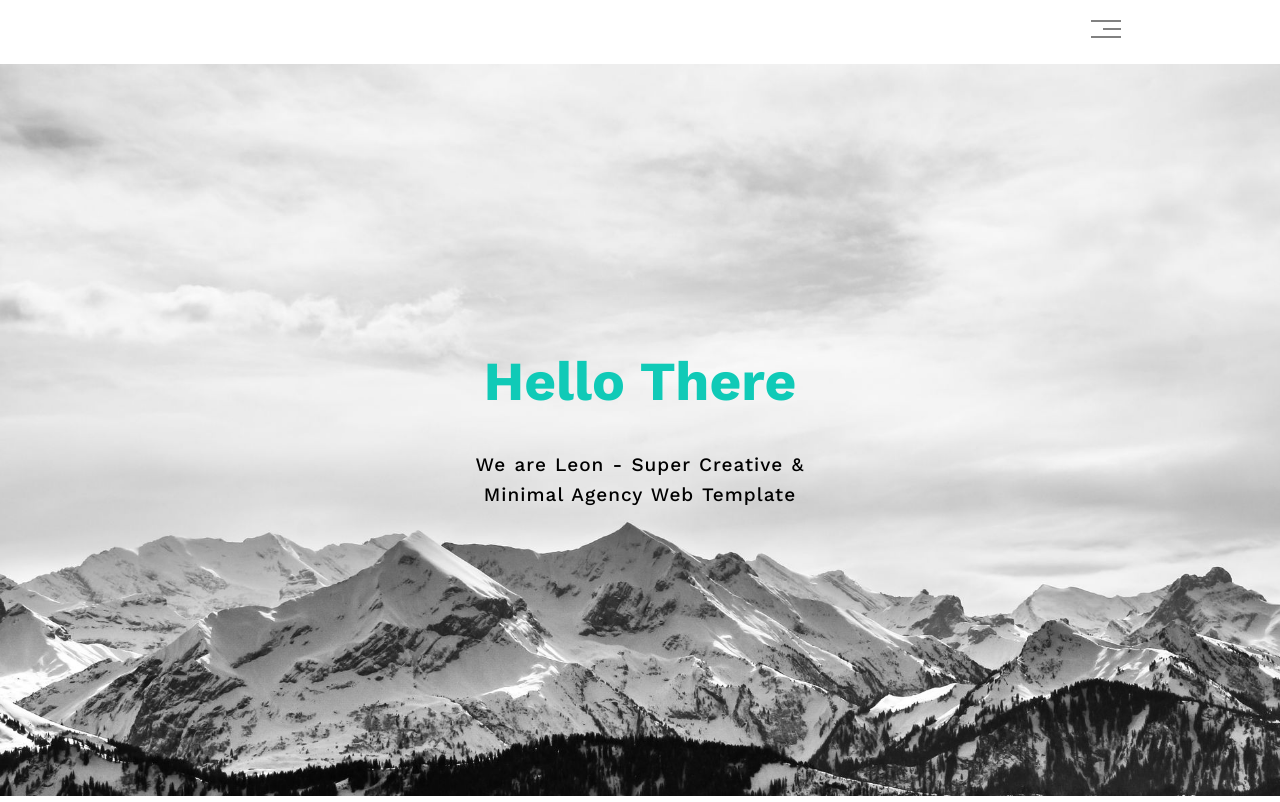
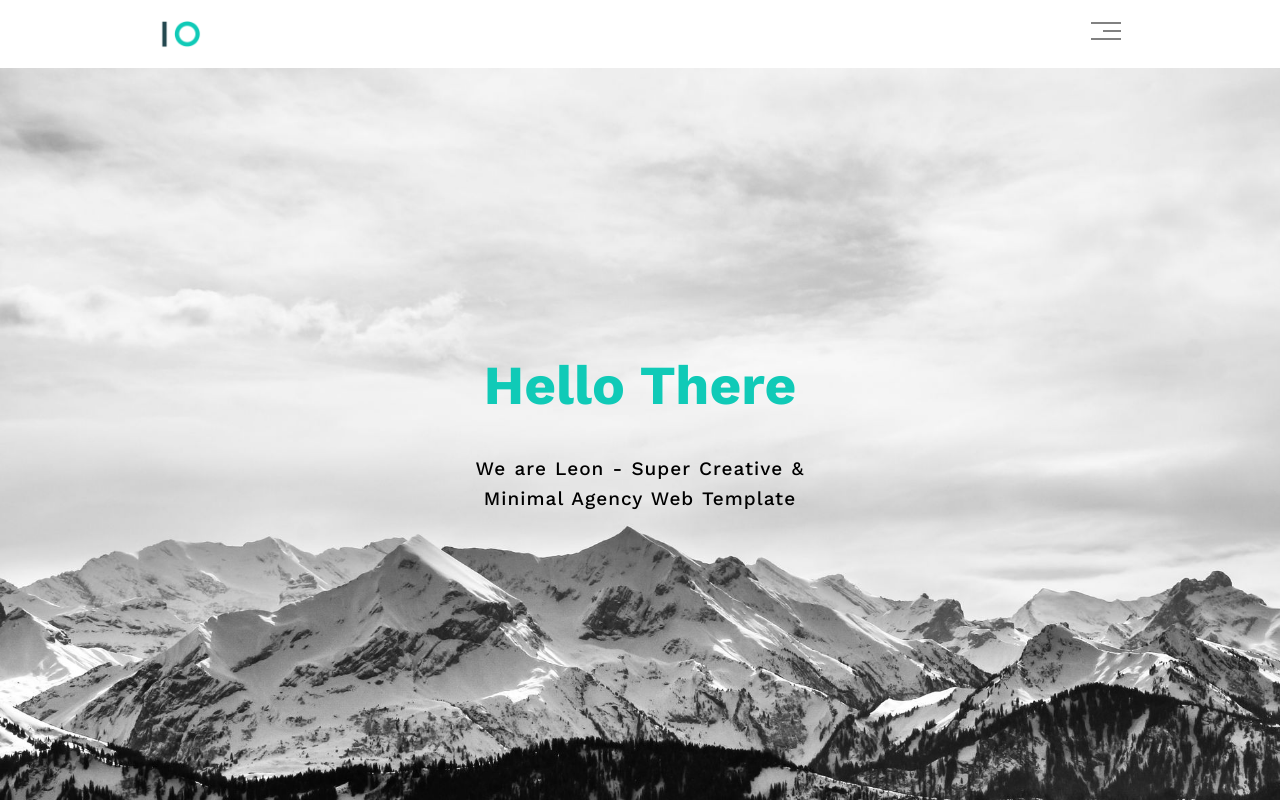
Before and after one commit to AhmAd-bAkr1/HTML_AND_CSS_template_One, a plain HTML site: page index.html in a window 1280 px wide. Shown: the top 802 px of the page. Drawn offline with nearby package versions, Linux system fonts and the light colour scheme.

Commit message:
edit code

```diff
--- a/Css/project.css
+++ b/Css/project.css
@@ -57,6 +57,11 @@ body {
     padding-right: 15px;
     margin-left: auto;
     margin-right: auto;
+}
+
+html{
+    scroll-behavior: smooth;
+
 }
 
 /* Small */
--- a/index.html
+++ b/index.html
@@ -24,7 +24,7 @@
     <!-- Start Header -->
     <div class="header">
             <div class="container">
-                <img class="logo" src="logo.png" alt="">
+                <img class="logo" src="imgs/logo.png" alt="">
                 <div class="links">
                     <span class="icon">
                         <span></span>
```
